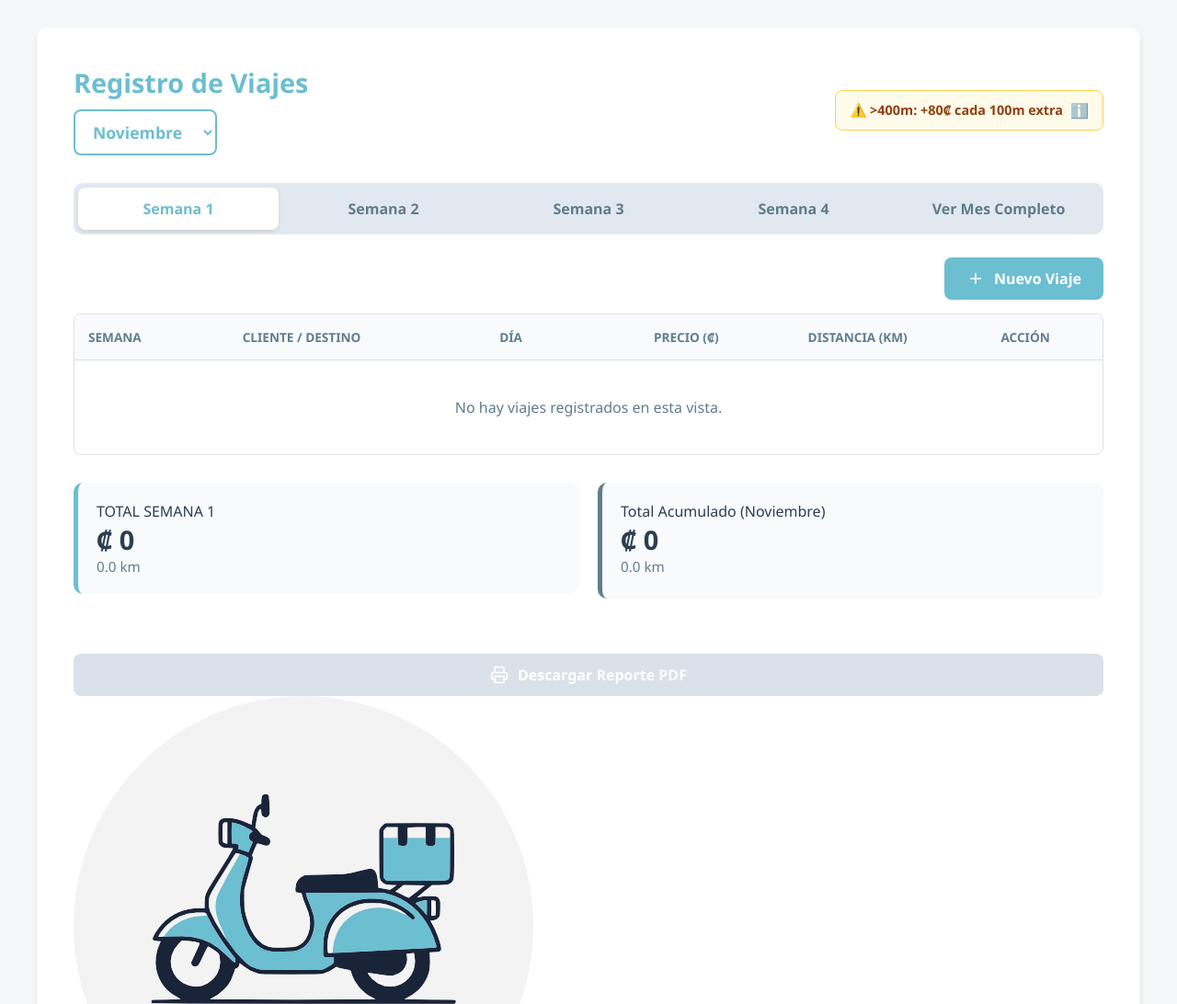
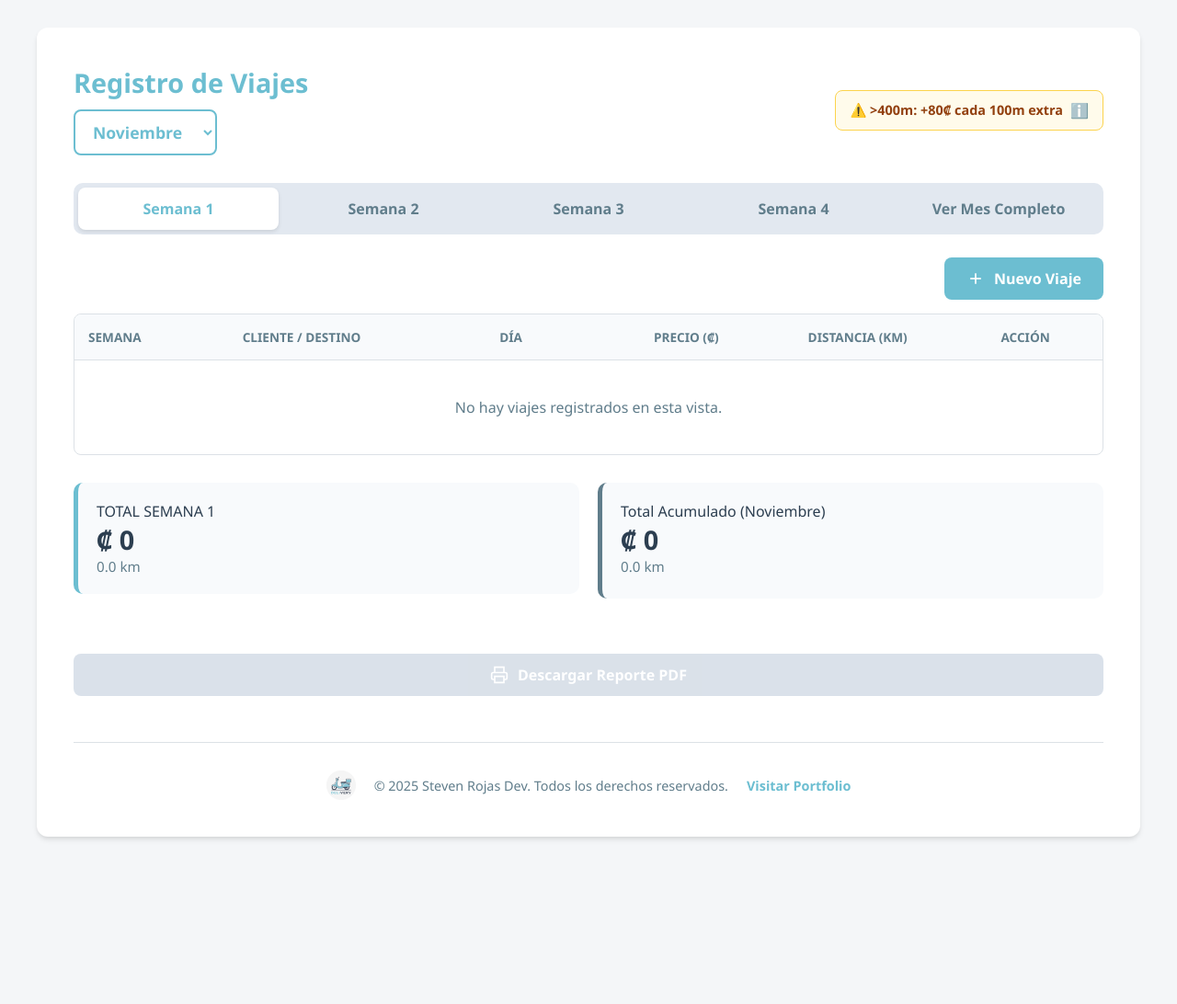
Before and after one commit to Punjiga/delivery-counter, a plain HTML site: page index.html in a window 1280 px wide. Shown: the top 1092 px of the page at 92% size. After the commit the page ends 940 px from the top, so only its background shows below. Drawn offline with Linux system fonts and the light colour scheme; some packages are replaced by stand-ins of ours; a script that the page names is missing.

Commit message:
Add files via upload

```diff
--- a/CSS/style.css
+++ b/CSS/style.css
@@ -406,7 +406,8 @@ td {
     .boton-agregar,
     .boton-borrar,
     .boton-pdf,
-    .aviso-tarifa {
+    .aviso-tarifa,
+    .footer {
         display: none !important;
     }
 
@@ -458,3 +459,46 @@ td {
 .fade-in {
     animation: fadeIn 0.3s ease-out forwards;
 }
+
+/* --- FOOTER --- */
+.footer {
+    display: flex;
+    align-items: center;
+    justify-content: center;
+    gap: 20px;
+    margin-top: 50px;
+    padding-top: 30px;
+    border-top: 1px solid var(--color-borde);
+    font-size: 0.9rem;
+    color: var(--color-texto-suave);
+}
+
+.footer-logo {
+    width: 32px;
+    height: 32px;
+    opacity: 0.8;
+}
+
+.footer-text {
+    margin: 0;
+}
+
+.footer-link {
+    color: var(--color-principal);
+    text-decoration: none;
+    font-weight: 600;
+    transition: opacity 0.2s;
+}
+
+.footer-link:hover {
+    opacity: 0.8;
+    text-decoration: underline;
+}
+
+@media (max-width: 768px) {
+    .footer {
+        flex-direction: column;
+        gap: 12px;
+        text-align: center;
+    }
+}
```
